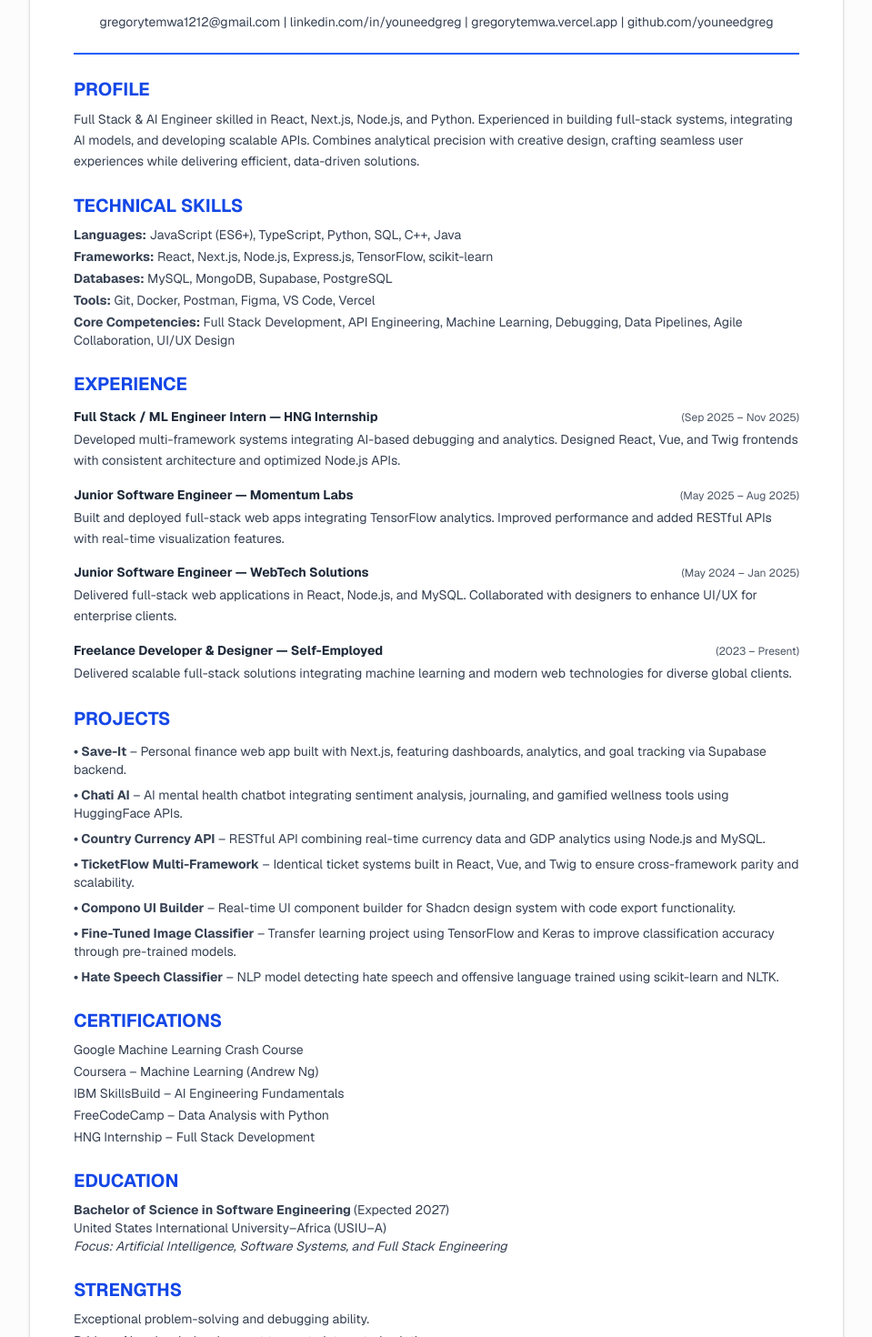
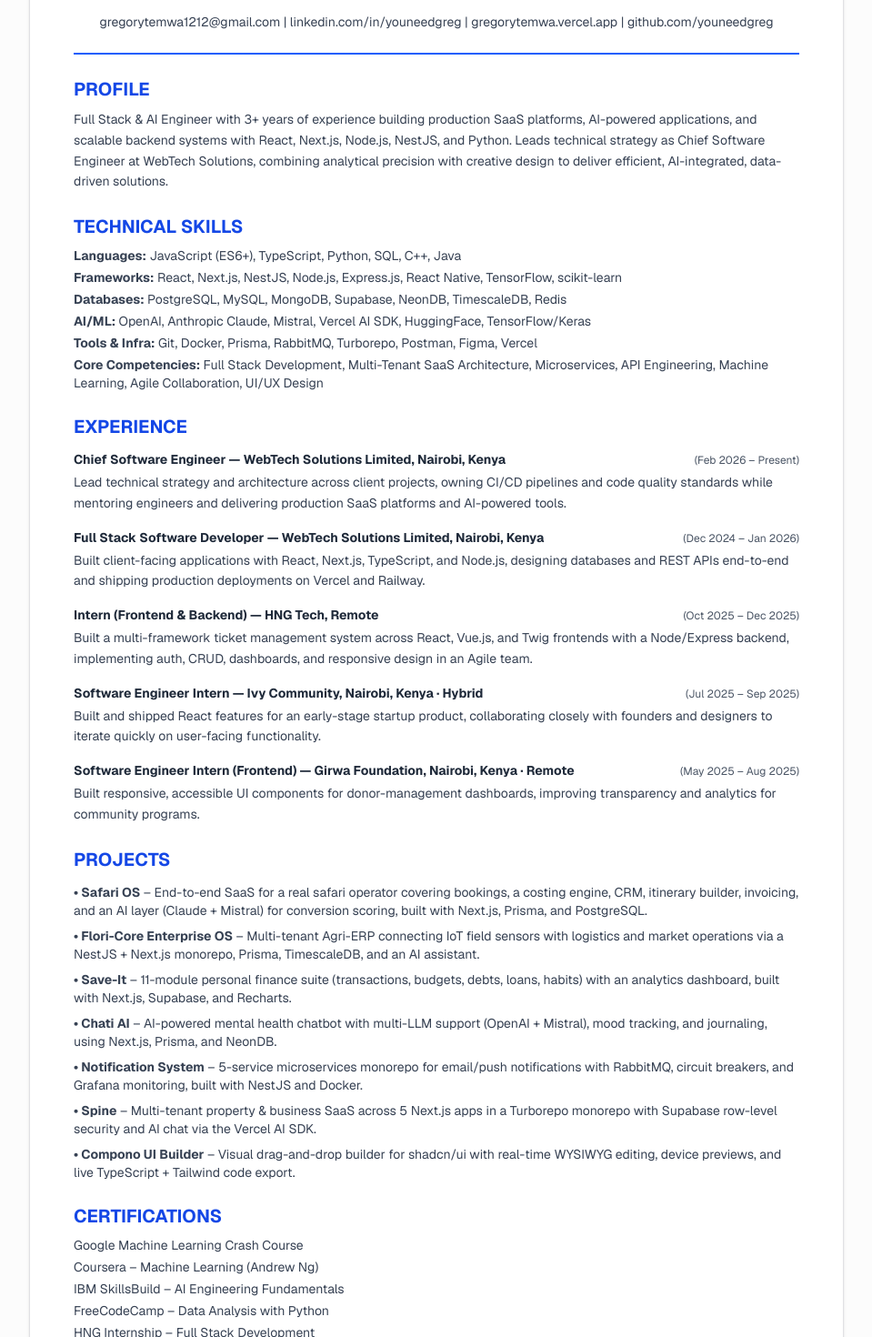
Before and after one commit to youneedgreg/Myportifolio, a Next.js app: page /cv in a window 1280 px wide. Shown: the part 340-1810 px from the top of the page at 91% size, without its empty margins (160-1119 px from the left). Built offline with nearby package versions, Linux system fonts and the light colour scheme.

Commit message:
feat: update CV template with new professional experience, technical skills, and project portfolio

```diff
--- a/components/cv-template.tsx
+++ b/components/cv-template.tsx
@@ -34,9 +34,10 @@ export function CVTemplate() {
         <section className="mb-6">
           <h2 className="text-xl font-bold text-blue-700 mb-2 uppercase">Profile</h2>
           <p className="text-gray-700 text-sm leading-relaxed">
-            Full Stack & AI Engineer skilled in React, Next.js, Node.js, and Python. Experienced in building full-stack
-            systems, integrating AI models, and developing scalable APIs. Combines analytical precision with creative
-            design, crafting seamless user experiences while delivering efficient, data-driven solutions.
+            Full Stack & AI Engineer with 3+ years of experience building production SaaS platforms, AI-powered
+            applications, and scalable backend systems with React, Next.js, Node.js, NestJS, and Python. Leads
+            technical strategy as Chief Software Engineer at WebTech Solutions, combining analytical precision with
+            creative design to deliver efficient, AI-integrated, data-driven solutions.
           </p>
         </section>
 
@@ -45,10 +46,11 @@ export function CVTemplate() {
           <h2 className="text-xl font-bold text-blue-700 mb-2 uppercase">Technical Skills</h2>
           <div className="text-sm text-gray-700 space-y-1">
             <p><strong>Languages:</strong> JavaScript (ES6+), TypeScript, Python, SQL, C++, Java</p>
-            <p><strong>Frameworks:</strong> React, Next.js, Node.js, Express.js, TensorFlow, scikit-learn</p>
-            <p><strong>Databases:</strong> MySQL, MongoDB, Supabase, PostgreSQL</p>
-            <p><strong>Tools:</strong> Git, Docker, Postman, Figma, VS Code, Vercel</p>
-            <p><strong>Core Competencies:</strong> Full Stack Development, API Engineering, Machine Learning, Debugging, Data Pipelines, Agile Collaboration, UI/UX Design</p>
+            <p><strong>Frameworks:</strong> React, Next.js, NestJS, Node.js, Express.js, React Native, TensorFlow, scikit-learn</p>
+            <p><strong>Databases:</strong> PostgreSQL, MySQL, MongoDB, Supabase, NeonDB, TimescaleDB, Redis</p>
+            <p><strong>AI/ML:</strong> OpenAI, Anthropic Claude, Mistral, Vercel AI SDK, HuggingFace, TensorFlow/Keras</p>
+            <p><strong>Tools & Infra:</strong> Git, Docker, Prisma, RabbitMQ, Turborepo, Postman, Figma, Vercel</p>
+            <p><strong>Core Competencies:</strong> Full Stack Development, Multi-Tenant SaaS Architecture, Microservices, API Engineering, Machine Learning, Agile Collaboration, UI/UX Design</p>
           </div>
         </section>
 
@@ -59,48 +61,61 @@ export function CVTemplate() {
             {/* Job 1 */}
             <div>
               <div className="flex justify-between items-baseline mb-1">
-                <h3 className="text-sm font-bold text-gray-800">Full Stack / ML Engineer Intern — HNG Internship</h3>
-                <span className="text-xs text-gray-600">(Sep 2025 – Nov 2025)</span>
+                <h3 className="text-sm font-bold text-gray-800">Chief Software Engineer — WebTech Solutions Limited, Nairobi, Kenya</h3>
+                <span className="text-xs text-gray-600">(Feb 2026 – Present)</span>
               </div>
               <p className="text-sm text-gray-700 leading-relaxed">
-                Developed multi-framework systems integrating AI-based debugging and analytics. Designed React, Vue,
-                and Twig frontends with consistent architecture and optimized Node.js APIs.
+                Lead technical strategy and architecture across client projects, owning CI/CD pipelines and code
+                quality standards while mentoring engineers and delivering production SaaS platforms and AI-powered
+                tools.
               </p>
             </div>
 
             {/* Job 2 */}
             <div>
               <div className="flex justify-between items-baseline mb-1">
-                <h3 className="text-sm font-bold text-gray-800">Junior Software Engineer — Momentum Labs</h3>
-                <span className="text-xs text-gray-600">(May 2025 – Aug 2025)</span>
+                <h3 className="text-sm font-bold text-gray-800">Full Stack Software Developer — WebTech Solutions Limited, Nairobi, Kenya</h3>
+                <span className="text-xs text-gray-600">(Dec 2024 – Jan 2026)</span>
               </div>
               <p className="text-sm text-gray-700 leading-relaxed">
-                Built and deployed full-stack web apps integrating TensorFlow analytics. Improved performance and added
-                RESTful APIs with real-time visualization features.
+                Built client-facing applications with React, Next.js, TypeScript, and Node.js, designing databases and
+                REST APIs end-to-end and shipping production deployments on Vercel and Railway.
               </p>
             </div>
 
             {/* Job 3 */}
             <div>
               <div className="flex justify-between items-baseline mb-1">
-                <h3 className="text-sm font-bold text-gray-800">Junior Software Engineer — WebTech Solutions</h3>
-                <span className="text-xs text-gray-600">(May 2024 – Jan 2025)</span>
+                <h3 className="text-sm font-bold text-gray-800">Intern (Frontend & Backend) — HNG Tech, Remote</h3>
+                <span className="text-xs text-gray-600">(Oct 2025 – Dec 2025)</span>
               </div>
               <p className="text-sm text-gray-700 leading-relaxed">
-                Delivered full-stack web applications in React, Node.js, and MySQL. Collaborated with designers to
-                enhance UI/UX for enterprise clients.
+                Built a multi-framework ticket management system across React, Vue.js, and Twig frontends with a
+                Node/Express backend, implementing auth, CRUD, dashboards, and responsive design in an Agile team.
               </p>
             </div>
 
             {/* Job 4 */}
             <div>
               <div className="flex justify-between items-baseline mb-1">
-                <h3 className="text-sm font-bold text-gray-800">Freelance Developer & Designer — Self-Employed</h3>
-                <span className="text-xs text-gray-600">(2023 – Present)</span>
+                <h3 className="text-sm font-bold text-gray-800">Software Engineer Intern — Ivy Community, Nairobi, Kenya · Hybrid</h3>
+                <span className="text-xs text-gray-600">(Jul 2025 – Sep 2025)</span>
               </div>
               <p className="text-sm text-gray-700 leading-relaxed">
-                Delivered scalable full-stack solutions integrating machine learning and modern web technologies for
-                diverse global clients.
+                Built and shipped React features for an early-stage startup product, collaborating closely with
+                founders and designers to iterate quickly on user-facing functionality.
+              </p>
+            </div>
+
+            {/* Job 5 */}
+            <div>
+              <div className="flex justify-between items-baseline mb-1">
+                <h3 className="text-sm font-bold text-gray-800">Software Engineer Intern (Frontend) — Girwa Foundation, Nairobi, Kenya · Remote</h3>
+                <span className="text-xs text-gray-600">(May 2025 – Aug 2025)</span>
+              </div>
+              <p className="text-sm text-gray-700 leading-relaxed">
+                Built responsive, accessible UI components for donor-management dashboards, improving transparency and
+                analytics for community programs.
               </p>
             </div>
           </div>
@@ -111,32 +126,33 @@ export function CVTemplate() {
           <h2 className="text-xl font-bold text-blue-700 mb-3 uppercase">Projects</h2>
           <div className="space-y-2 text-sm text-gray-700">
             <p>
-              <strong>• Save-It</strong> – Personal finance web app built with Next.js, featuring dashboards, analytics, and goal tracking
-              via Supabase backend.
+              <strong>• Safari OS</strong> – End-to-end SaaS for a real safari operator covering bookings, a costing engine, CRM,
+              itinerary builder, invoicing, and an AI layer (Claude + Mistral) for conversion scoring, built with Next.js,
+              Prisma, and PostgreSQL.
             </p>
             <p>
-              <strong>• Chati AI</strong> – AI mental health chatbot integrating sentiment analysis, journaling, and gamified wellness tools
-              using HuggingFace APIs.
+              <strong>• Flori-Core Enterprise OS</strong> – Multi-tenant Agri-ERP connecting IoT field sensors with logistics and
+              market operations via a NestJS + Next.js monorepo, Prisma, TimescaleDB, and an AI assistant.
             </p>
             <p>
-              <strong>• Country Currency API</strong> – RESTful API combining real-time currency data and GDP analytics using
-              Node.js and MySQL.
+              <strong>• Save-It</strong> – 11-module personal finance suite (transactions, budgets, debts, loans, habits) with an
+              analytics dashboard, built with Next.js, Supabase, and Recharts.
             </p>
             <p>
-              <strong>• TicketFlow Multi-Framework</strong> – Identical ticket systems built in React, Vue, and Twig to ensure
-              cross-framework parity and scalability.
+              <strong>• Chati AI</strong> – AI-powered mental health chatbot with multi-LLM support (OpenAI + Mistral), mood
+              tracking, and journaling, using Next.js, Prisma, and NeonDB.
             </p>
             <p>
-              <strong>• Compono UI Builder</strong> – Real-time UI component builder for Shadcn design system with code export
-              functionality.
+              <strong>• Notification System</strong> – 5-service microservices monorepo for email/push notifications with RabbitMQ,
+              circuit breakers, and Grafana monitoring, built with NestJS and Docker.
             </p>
             <p>
-              <strong>• Fine-Tuned Image Classifier</strong> – Transfer learning project using TensorFlow and Keras to improve
-              classification accuracy through pre-trained models.
+              <strong>• Spine</strong> – Multi-tenant property & business SaaS across 5 Next.js apps in a Turborepo monorepo with
+              Supabase row-level security and AI chat via the Vercel AI SDK.
             </p>
             <p>
-              <strong>• Hate Speech Classifier</strong> – NLP model detecting hate speech and offensive language trained using
-              scikit-learn and NLTK.
+              <strong>• Compono UI Builder</strong> – Visual drag-and-drop builder for shadcn/ui with real-time WYSIWYG editing,
+              device previews, and live TypeScript + Tailwind code export.
             </p>
           </div>
         </section>
@@ -167,8 +183,8 @@ export function CVTemplate() {
         <section>
           <h2 className="text-xl font-bold text-blue-700 mb-2 uppercase">Strengths</h2>
           <div className="text-sm text-gray-700 space-y-1">
-            <p>Exceptional problem-solving and debugging ability.</p>
-            <p>Bridges AI and web development to create integrated solutions.</p>
+            <p>Leads technical strategy, architecture decisions, and engineering mentorship.</p>
+            <p>Bridges AI/LLM integration and full-stack web development to ship production SaaS.</p>
             <p>Collaborative communicator and agile team contributor.</p>
             <p>Committed to clean code, scalability, and continuous learning.</p>
           </div>
```
